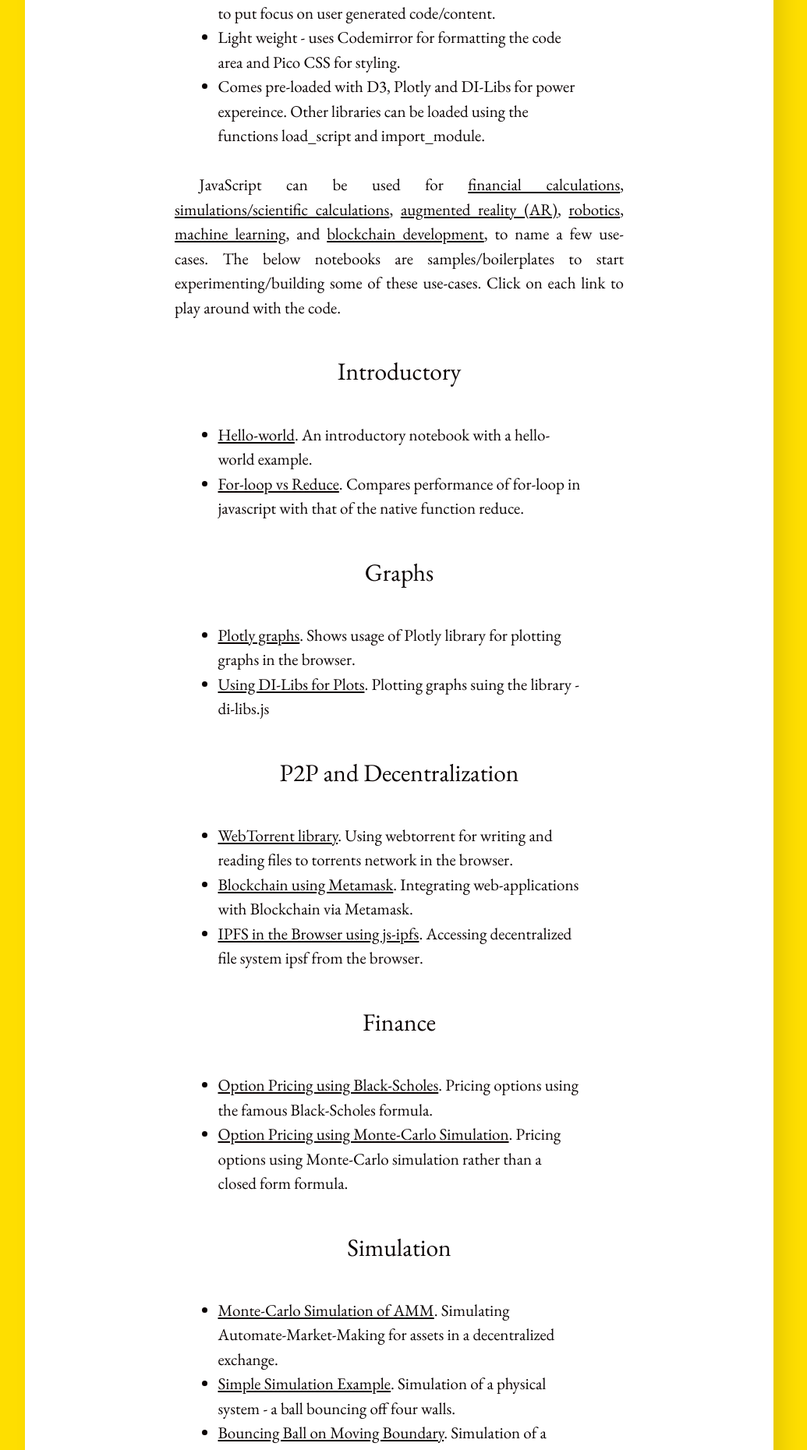
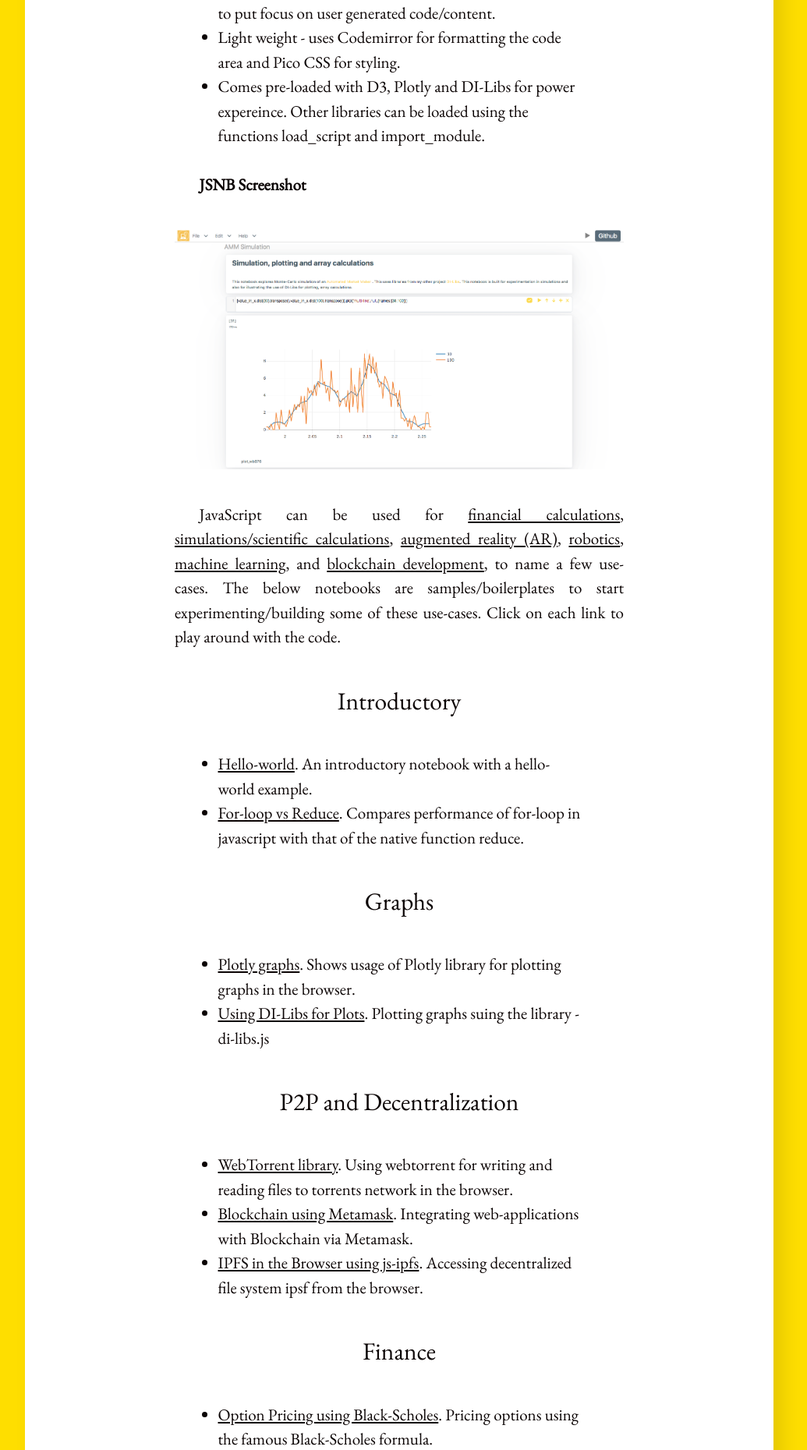
Before and after one commit to gopi-suvanam/gopi-suvanam.github.io, a Jekyll site: the page built from _posts/2023-05-12-JavaScript-Notebook-JNSB-in-the-Browser.md, in a window 1280 px wide. Shown: the part 1039-2899 px from the top of the page at 78% size, without its empty margins (128-1163 px from the left). Built offline with Jekyll 4.4.1, drawn with Linux system fonts in a browser that asks for light colours.

Commit message:
Update 2023-05-12-JavaScript-Notebook-JNSB-in-the-Browser.md

```diff
--- a/_posts/2023-05-12-JavaScript-Notebook-JNSB-in-the-Browser.md
+++ b/_posts/2023-05-12-JavaScript-Notebook-JNSB-in-the-Browser.md
@@ -12,6 +12,10 @@ Key features include:
 - UI is similar/close to Jupyter Notebook (for the sake familiarity for python developers). Has a minimalistic UI to put focus on user generated code/content.
 - Light weight - uses Codemirror for formatting the code area and Pico CSS for styling.
 - Comes pre-loaded with D3, Plotly and DI-Libs for power expereince. Other libraries can be loaded using the functions load_script and import_module.
+
+**JSNB Screenshot**
+![JSNB Screenshot](/assets/images/post_images/JSNB%20Screenshot.png)
+
 
 JavaScript can be used for [financial calculations](/2023/04/06/Option-Pricing-using-Black-Scholes-in-JavaScript.html), [simulations/scientific calculations](/2023/04/25/Scientific-Simulation-in-JavaScript.html), [augmented reality (AR)](/2023/04/10/AR-in-JavaScript-using-React.html), [robotics](/2023/05/03/JavaScript-forRobotics.html), [machine learning](/2023/03/08/Machine-Learning-in-JavaScript.html), and [blockchain development](/2023/05/10/Integrating-Blockchain-in-Web-Application-MetaMask.html), to name a few use-cases. The below notebooks are samples/boilerplates to start experimenting/building some of these use-cases. Click on each link to play around with the code.
 
```
